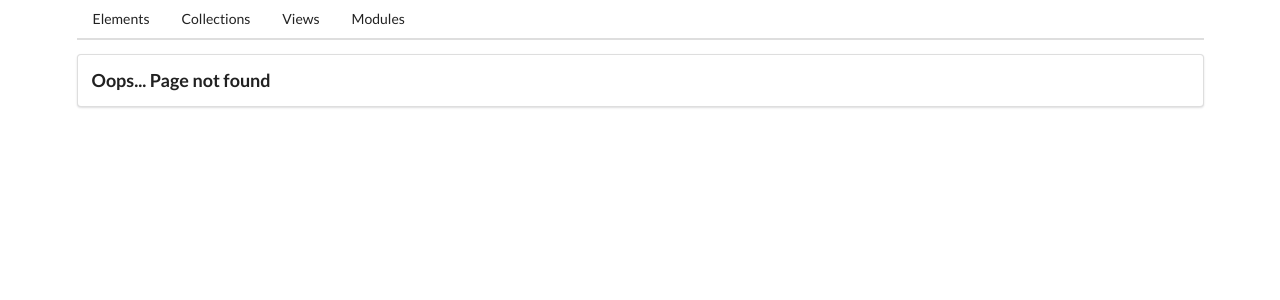
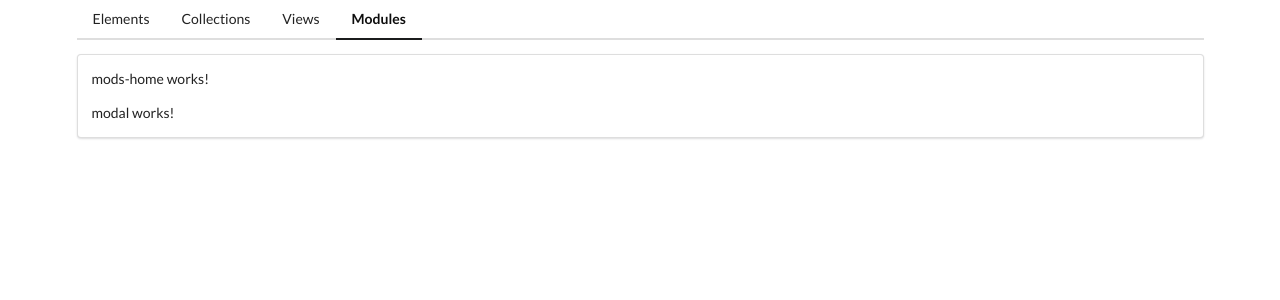
Before and after one commit to Terrence-Me/components-ng, an Angular app: page /mods in a window 1280 px wide. Before the commit this address had no page. Shown: the top 300 px of the page. Built offline with nearby package versions, Linux system fonts and the light colour scheme.

Commit message:
add mods and modal component

```diff
--- a/src/app/app-routing.module.ts
+++ b/src/app/app-routing.module.ts
@@ -23,6 +23,10 @@
       import('./views/views.module').then((m) => m.ViewsModule),
   },
   {
+    path: 'mods',
+    loadChildren: () => import('./mods/mods.module').then((m) => m.ModsModule),
+  },
+  {
     path: '',
     component: HomeComponent,
   },
--- a/src/app/app.component.html
+++ b/src/app/app.component.html
@@ -3,7 +3,7 @@
         <a routerLink="/elements" routerLinkActive="active" class="item"> Elements</a>
         <a routerLink="/collections" routerLinkActive="active" class="item">Collections</a>
         <a routerLink="/views" routerLinkActive="active" class="item">Views</a>
-        <a routerLink="/collections" routerLinkActive="active" class="item">Modules</a>
+        <a routerLink="/mods" routerLinkActive="active" class="item">Modules</a>
     </div>
     <div class="ui segment">
         <router-outlet></router-outlet>
--- /dev/null
+++ b/src/app/mods/modal/modal.component.html
@@ -0,0 +1 @@
+<p>modal works!</p>
--- /dev/null
+++ b/src/app/mods/mods-home/mods-home.component.html
@@ -0,0 +1,2 @@
+<p>mods-home works!</p>
+<app-modal></app-modal>
--- a/src/app/mods/mods-routing.module.ts
+++ b/src/app/mods/mods-routing.module.ts
@@ -1,10 +1,23 @@
 import { NgModule } from '@angular/core';
 import { RouterModule, Routes } from '@angular/router';
+import { ModalComponent } from './modal/modal.component';
+import { ModsHomeComponent } from './mods-home/mods-home.component';
 
-const routes: Routes = [];
+const routes: Routes = [
+  {
+    path: '',
+    component: ModsHomeComponent,
+    children: [
+      {
+        path: 'modal',
+        component: ModalComponent,
+      },
+    ],
+  },
+];
 
 @NgModule({
   imports: [RouterModule.forChild(routes)],
-  exports: [RouterModule]
+  exports: [RouterModule],
 })
-export class ModsRoutingModule { }
+export class ModsRoutingModule {}
```
Also changed, not shown: src/app/mods/modal/modal.component.ts (added, +10 -0 lines), src/app/mods/mods-home/mods-home.component.ts (added, +10 -0 lines), src/app/mods/mods.module.ts (+5 -7 lines), src/app/mods/modal/modal.component.css (added), src/app/mods/mods-home/mods-home.component.css (added), 2 other files (tests, documents, lock files or other folders).
